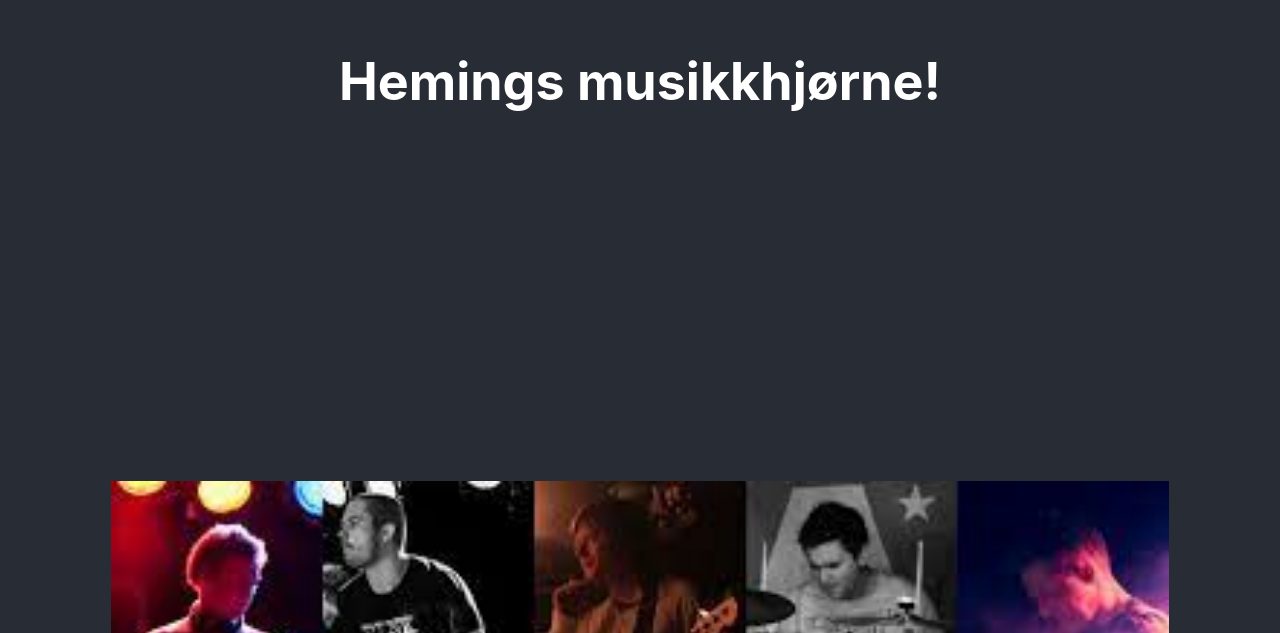
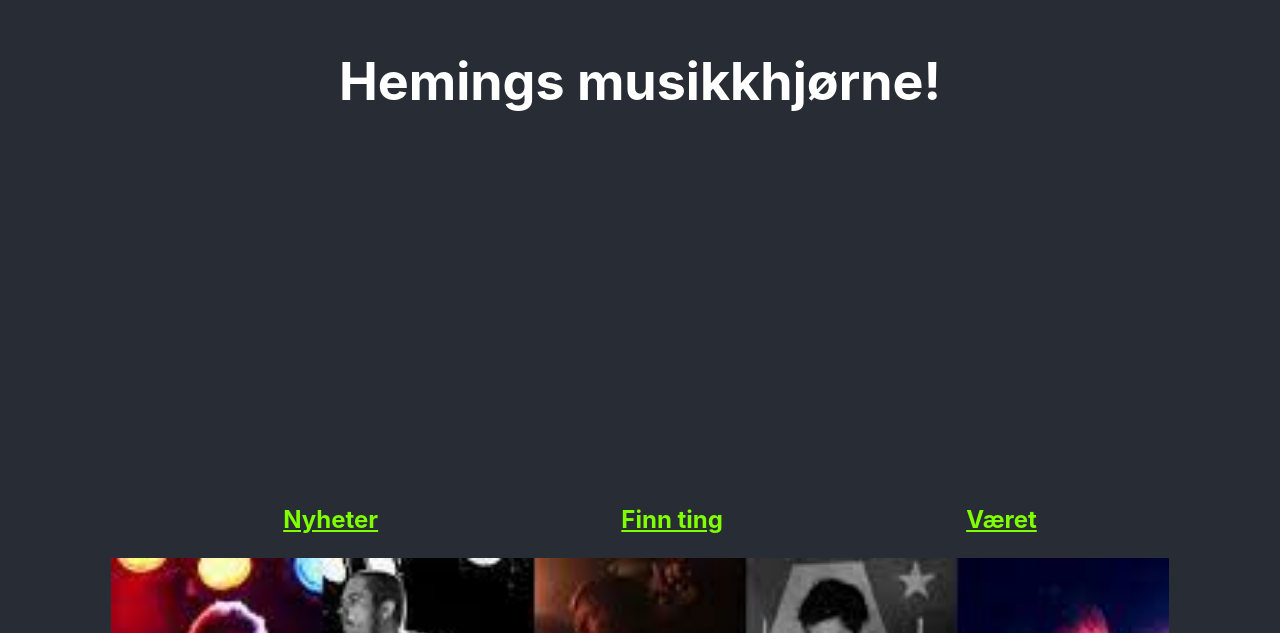
Before and after one commit to hemingus/web-frontend, a React (Create React App) app in the folder web-frontend/: page / in a window 1280 px wide. Shown: the part 319-952 px from the top of the page. Built offline with nearby package versions, Linux system fonts and the light colour scheme.

Commit message:
✨main menu component

```diff
--- a/web-frontend/src/App.js
+++ b/web-frontend/src/App.js
@@ -1,10 +1,10 @@
-import logo from './logo.svg';
 import './App.css';
 import Header from './components/Header/Header';
 import Footer from './components/Footer/Footer';
 import YoutubeEmbed from './components/YoutubeEmbed/YoutubeEmbed';
 import ShufflingImage from './components/imageComponents/ShufflingImage';
 import VideoContainer from './components/VideoContainer/VideoContainer';
+import MainMenu from './components/MainMenu/MainMenu';
 
 const embedIds = ["HTXG2Xy0dsU", "HTXG2Xy0dsU", "HTXG2Xy0dsU", "HTXG2Xy0dsU", "HTXG2Xy0dsU", "HTXG2Xy0dsU"];
 const images = ["gulkins1.jpg", "gulkins2.jpg", "hemingdrums.jpg"];
@@ -13,6 +13,7 @@ function App() {
   return (
     <div className="App">
       <Header />
+      <MainMenu />
       <ShufflingImage imageList={images} />
       <YoutubeEmbed embedId="HTXG2Xy0dsU" />
       <VideoContainer embedIds={embedIds} />
--- /dev/null
+++ b/web-frontend/src/components/MainMenu/MainMenu.css
@@ -0,0 +1,9 @@
+.main-menu-ul {
+    list-style-type: none;
+    display: flex;
+    justify-content: space-evenly;
+}
+
+a {
+    color:chartreuse;
+}
--- /dev/null
+++ b/web-frontend/src/components/MainMenu/MainMenu.js
@@ -0,0 +1,16 @@
+import React from "react"
+import "./MainMenu.css"
+
+const MainMenu = () => {
+    return (
+        <h2>
+            <ul className="main-menu-ul">
+                <li><a href="vg.no">Nyheter</a></li>
+                <li><a href="finn.no">Finn ting</a></li>
+                <li><a href="yr.no">Været</a></li>
+            </ul>
+        </h2>
+    )
+}
+
+export default MainMenu
```
